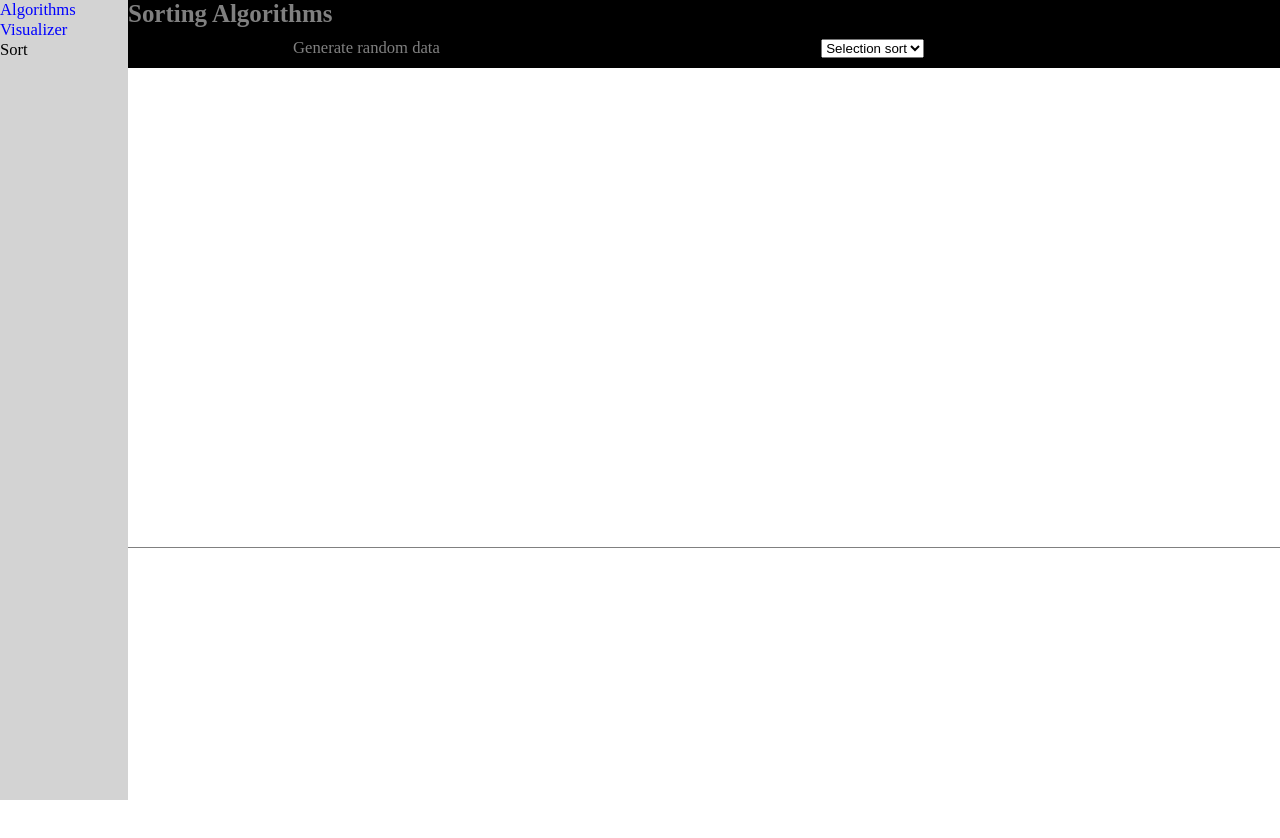
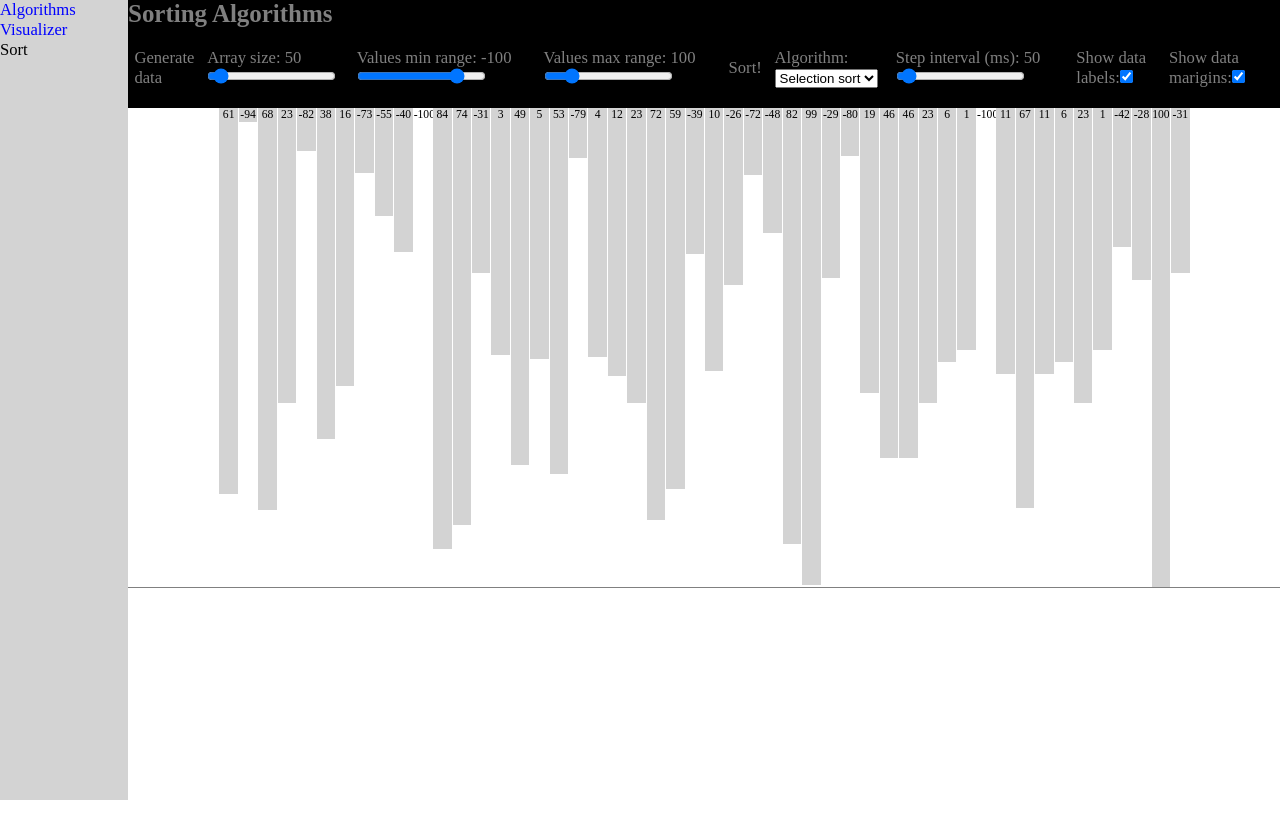
Before and after one commit to mskwarczek/algorithms-visualizer, a React (Create React App) app: page /sort in a window 1280 px wide. Shown: the top 838 px of the page. Built offline with nearby package versions, Linux system fonts and the light colour scheme.

Commit message:
Add settings for data generation, display options and visualization speed to UI

```diff
--- a/src/SortModule/SortContainer.js
+++ b/src/SortModule/SortContainer.js
@@ -7,9 +7,25 @@ import QuickSort from './containers/QuickSort';
 
 const SortContainer = () => {
 
+  const initialDataParams = {
+    size: 50,
+    min: -100,
+    max: 100,
+  };
+  const initialSortParams = {
+    type: 'selectionSort',
+    interval: 50,
+  }
+  const initialDisplayParams = {
+    chartMargins: true,
+    dataMarigins: 'true', // 'true', 'false', 'true disabled', 'false disabled'
+    dataLabels: 'true', // 'true', 'false', 'true disabled', 'false disabled'
+  };
+
   const [ data, updateData ] = useState([]);
-  const [ dataParams, setDataParams ] = useState({ size: 30, min: -100, max: 100 });
-  const [ sortParams, setSortParams ] = useState({ type: 'selectionSort' });
+  const [ dataParams, setDataParams ] = useState(initialDataParams);
+  const [ sortParams, setSortParams ] = useState(initialSortParams);
+  const [ displayParams, setDisplayParams ] = useState(initialDisplayParams);
   const [ hasStarted, start ] = useState(false);
   const [ hasFinished, finish ] = useState(false);
 
@@ -17,7 +33,41 @@ const SortContainer = () => {
     if (hasFinished) {
       start(false);
     };
-  }, [hasFinished])
+  }, [hasFinished]);
+
+  useEffect(() => {
+    generateData();
+    if (dataParams.size > 400) {
+      setDisplayParams({
+        ...displayParams,
+        chartMarigins: false,
+        dataMarigins: `${displayParams.dataMarigins.split(' ')[0]} disabled`,
+        dataLabels: `${displayParams.dataLabels.split(' ')[0]} disabled`,
+      });
+    } else if (dataParams.size > 80) {
+      setDisplayParams({
+        ...displayParams,
+        chartMarigins: false,
+        dataMarigins: displayParams.dataMarigins.includes('true') ? 'true' : 'false',
+        dataLabels: `${displayParams.dataLabels.split(' ')[0]} disabled`,
+      });
+    } else if (dataParams.size > 50) {
+      setDisplayParams({
+        ...displayParams,
+        chartMarigins: false,
+        dataMarigins: displayParams.dataMarigins.includes('true') ? 'true' : 'false',
+        dataLabels: displayParams.dataLabels.includes('true') ? 'true' : 'false',
+      });
+    } else {
+      setDisplayParams({
+        ...displayParams,
+        chartMarigins: true,
+        dataMarigins: displayParams.dataMarigins.includes('true') ? 'true' : 'false',
+        dataLabels: displayParams.dataLabels.includes('true') ? 'true' : 'false',
+      });
+    };
+  // eslint-disable-next-line react-hooks/exhaustive-deps
+  }, [dataParams]);
 
   const generateData = () => {
     let newData = [];
@@ -32,12 +82,6 @@ const SortContainer = () => {
     start(true);
   };
 
-  const resetChart = () => {
-    updateData([]);
-    start(false);
-    finish(false);
-  };
-
   const renderChart = () => {
     switch(sortParams.type) {
       case 'selectionSort':
@@ -46,6 +90,7 @@ const SortContainer = () => {
           updateData={updateData}
           dataParams={dataParams}
           sortParams={sortParams}
+          displayParams={displayParams}
           hasStarted={hasStarted}
           hasFinished={hasFinished}
           finish={finish}
@@ -56,6 +101,7 @@ const SortContainer = () => {
           updateData={updateData}
           dataParams={dataParams}
           sortParams={sortParams}
+          displayParams={displayParams}
           hasStarted={hasStarted}
           hasFinished={hasFinished}
           finish={finish}
@@ -66,6 +112,7 @@ const SortContainer = () => {
           updateData={updateData}
           dataParams={dataParams}
           sortParams={sortParams}
+          displayParams={displayParams}
           hasStarted={hasStarted}
           finish={finish}
         />
@@ -73,19 +120,102 @@ const SortContainer = () => {
     };
   };
 
+  const resetSettings = () => {
+    updateData([]);
+    setDataParams(initialDataParams);
+    setSortParams(initialSortParams);
+    setDisplayParams(initialDisplayParams);
+    start(false);
+    finish(false);
+  };
+
   return (
     <div className='moduleContainer'>
       <Toolbar
         title='Sorting Algorithms'
       >
-        {!hasStarted && <p onClick={generateData}>Generate random data</p>}
+        {!hasStarted && <p onClick={generateData}>Generate data</p>}
+        {!hasStarted &&
+        <div>
+          <label>Array size: {dataParams.size}</label>
+          <input
+            type='range'
+            max={1000}
+            min={2}
+            step={1}
+            value={dataParams.size}
+            onChange={event => setDataParams({ ...dataParams, size: parseInt(event.target.value) })}
+          />
+        </div>}
+        {!hasStarted &&
+        <div>
+          <label>Values min range: {dataParams.min}</label>
+          <input
+            type='range'
+            min={-1000}
+            max={dataParams.max}
+            step={1}
+            value={dataParams.min}
+            onChange={event => setDataParams({ ...dataParams, min: parseInt(event.target.value) })}
+          />
+        </div>}
+        {!hasStarted &&
+        <div>
+          <label>Values max range: {dataParams.max}</label>
+          <input
+            type='range'
+            min={dataParams.min}
+            max={1000}
+            step={1}
+            value={dataParams.max}
+            onChange={event => setDataParams({ ...dataParams, max: parseInt(event.target.value) })}
+          />
+        </div>}
         {!hasStarted && data.length > 0 && <p onClick={runAlgorithm}>Sort!</p>}
-        <select value={sortParams.type} onChange={(event) => setSortParams({ ...sortParams, type: event.target.value })}>
-          <option value='selectionSort'>Selection sort</option>
-          <option value="bubbleSort">Bubble sort</option>
-          <option value="quickSort">Quick sort</option>
-        </select>
-        {hasFinished && <p onClick={resetChart}>Reset chart</p>}
+        {!hasStarted && data.length > 0 &&
+        <div>
+          <label>Algorithm:</label>
+          <select value={sortParams.type} onChange={event => setSortParams({ ...sortParams, type: event.target.value })}>
+            <option value='selectionSort'>Selection sort</option>
+            <option value="bubbleSort">Bubble sort</option>
+            <option value="quickSort">Quick sort</option>
+          </select>
+        </div>}
+        {!hasStarted && data.length > 0 &&
+        <div>
+          <label>Step interval (ms): {sortParams.interval}</label>
+          <input
+            type='range'
+            max={1000}
+            min={5}
+            step={5}
+            value={sortParams.interval}
+            onChange={event => setSortParams({ ...sortParams, interval: parseInt(event.target.value) })}
+          />
+        </div>}
+        {!hasStarted && data.length > 0 &&
+        <div>
+          <label>Show data labels:</label>
+          <input
+            type='checkbox'
+            name={'dataLabels'}
+            checked={displayParams.dataLabels === 'true'}
+            onChange={event => setDisplayParams({ ...displayParams, dataLabels: event.target.checked ? 'true' : 'false' })}
+            disabled={displayParams.dataLabels.includes('disabled')}
+          />
+        </div>}
+        {!hasStarted && data.length > 0 &&
+        <div>
+          <label>Show data marigins:</label>
+          <input
+            type='checkbox'
+            name={'dataMarigins'}
+            checked={displayParams.dataMarigins === 'true'}
+            onChange={event => setDisplayParams({ ...displayParams, dataMarigins: event.target.checked ? 'true' : 'false' })}
+            disabled={displayParams.dataMarigins.includes('disabled')}
+          />
+        </div>}
+        {hasFinished && <p onClick={resetSettings}>Reset chart</p>}
       </Toolbar>
       {renderChart()}
     </div>
--- a/src/SortModule/containers/BubbleSort.js
+++ b/src/SortModule/containers/BubbleSort.js
@@ -5,6 +5,7 @@ const BubbleSort = ({
   updateData,
   dataParams,
   sortParams,
+  displayParams,
   hasStarted,
   hasFinished,
   finish,
@@ -17,13 +18,13 @@ const BubbleSort = ({
       updateIteration({ i: data.length - 1, j: 0 });
     };
   // eslint-disable-next-line react-hooks/exhaustive-deps
-  }, [hasStarted])
+  }, [hasStarted]);
 
   useEffect(() => {
     if (hasStarted) {
       let intervalID = null;
       if (iteration.i > 0) {
-        intervalID = setTimeout(() => bubbleSort(), 10);
+        intervalID = setTimeout(() => bubbleSort(), sortParams.interval);
       } else {
         clearTimeout(intervalID);
         finish(true);
@@ -31,13 +32,13 @@ const BubbleSort = ({
       return () => clearTimeout(intervalID);
     };
   // eslint-disable-next-line react-hooks/exhaustive-deps
-  }, [iteration])
+  }, [iteration]);
 
   useEffect(() => {
     if (hasFinished) {
       updateIteration({ i: null, j: null });
     };
-  }, [hasFinished])
+  }, [hasFinished]);
 
   const bubbleSort = () => {
     if (iteration.j < iteration.i) {
@@ -63,8 +64,8 @@ const BubbleSort = ({
             key={index}
             style={{
               height: (elem - dataParams.min) / (dataParams.max - dataParams.min) * 100 + '%',
-              width: 80 / dataParams.size + '%',
-              margin: '1px',
+              width: (displayParams.chartMarigins === true ? 80 : 100) / dataParams.size + '%',
+              marginLeft: displayParams.dataMarigins === 'true' ? '1px' : '0',
               textAlign: 'center',
               backgroundColor:
                 iteration.i !== null && index === iteration.i
@@ -78,7 +79,7 @@ const BubbleSort = ({
                         : 'lightgray',
             }}
           >
-            <p className='sortContainer__label'>{elem}</p>
+            {displayParams.dataLabels === 'true' && <p className='sortContainer__label'>{elem}</p>}
           </div>
         )}
       </div>
--- a/src/SortModule/containers/SelectionSort.js
+++ b/src/SortModule/containers/SelectionSort.js
@@ -5,6 +5,7 @@ const SelectionSort = ({
   updateData,
   dataParams,
   sortParams,
+  displayParams,
   hasStarted,
   hasFinished,
   finish,
@@ -17,13 +18,13 @@ const SelectionSort = ({
     if (hasStarted) {
       updateIteration({ i: 0, j: 1 });
     };
-  }, [hasStarted])
+  }, [hasStarted]);
 
   useEffect(() => {
     if (hasStarted) {
       let intervalID = null;
       if (iteration.i < data.length) {
-        intervalID = setTimeout(() => selectionSort(), 10);
+        intervalID = setTimeout(() => selectionSort(), sortParams.interval);
       } else {
         clearTimeout(intervalID);
         finish(true);
@@ -31,14 +32,14 @@ const SelectionSort = ({
       return () => clearTimeout(intervalID);
     };
   // eslint-disable-next-line react-hooks/exhaustive-deps
-  }, [iteration])
+  }, [iteration]);
 
   useEffect(() => {
     if (hasFinished) {
       min.current = null;
       updateIteration({ i: null, j: null });
     };
-  }, [hasFinished])
+  }, [hasFinished]);
 
   const selectionSort = () => {
     if (!min.current) {
@@ -69,8 +70,8 @@ const SelectionSort = ({
             key={index}
             style={{
               height: (elem - dataParams.min) / (dataParams.max - dataParams.min) * 100 + '%',
-              width: 80 / dataParams.size + '%',
-              margin: '1px',
+              width: (displayParams.chartMarigins === true ? 80 : 100) / dataParams.size + '%',
+              marginLeft: displayParams.dataMarigins === 'true' ? '1px' : '0',
               textAlign: 'center',
               backgroundColor:
                 index === iteration.i
@@ -84,7 +85,7 @@ const SelectionSort = ({
                         : 'lightblue',
             }}
           >
-            <p className='sortContainer__label'>{elem}</p>
+            {displayParams.dataLabels === 'true' && <p className='sortContainer__label'>{elem}</p>}
           </div>
         )}
       </div>
--- a/src/common/index.scss
+++ b/src/common/index.scss
@@ -67,11 +67,11 @@ a {
     flex-flow: row nowrap;
     justify-content: space-evenly;
     align-items: center;
-    height: 5vh;
+    height: 10vh;
   }
 
   &__button {
-    padding: .5vh 2vw;
+    padding: .5vh 0.5vw;
     cursor: pointer;
   }
 }
```
Also changed, not shown: src/SortModule/containers/QuickSort.js (+13 -13 lines).
